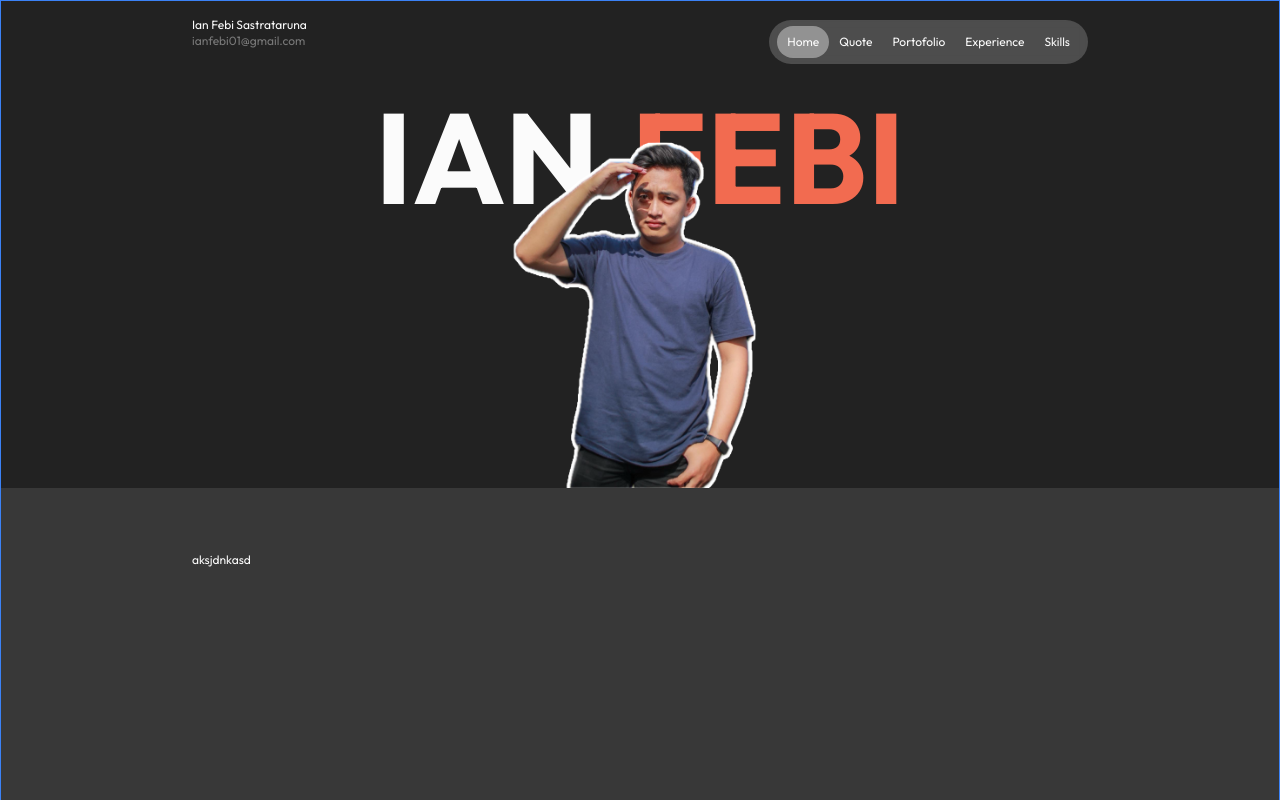
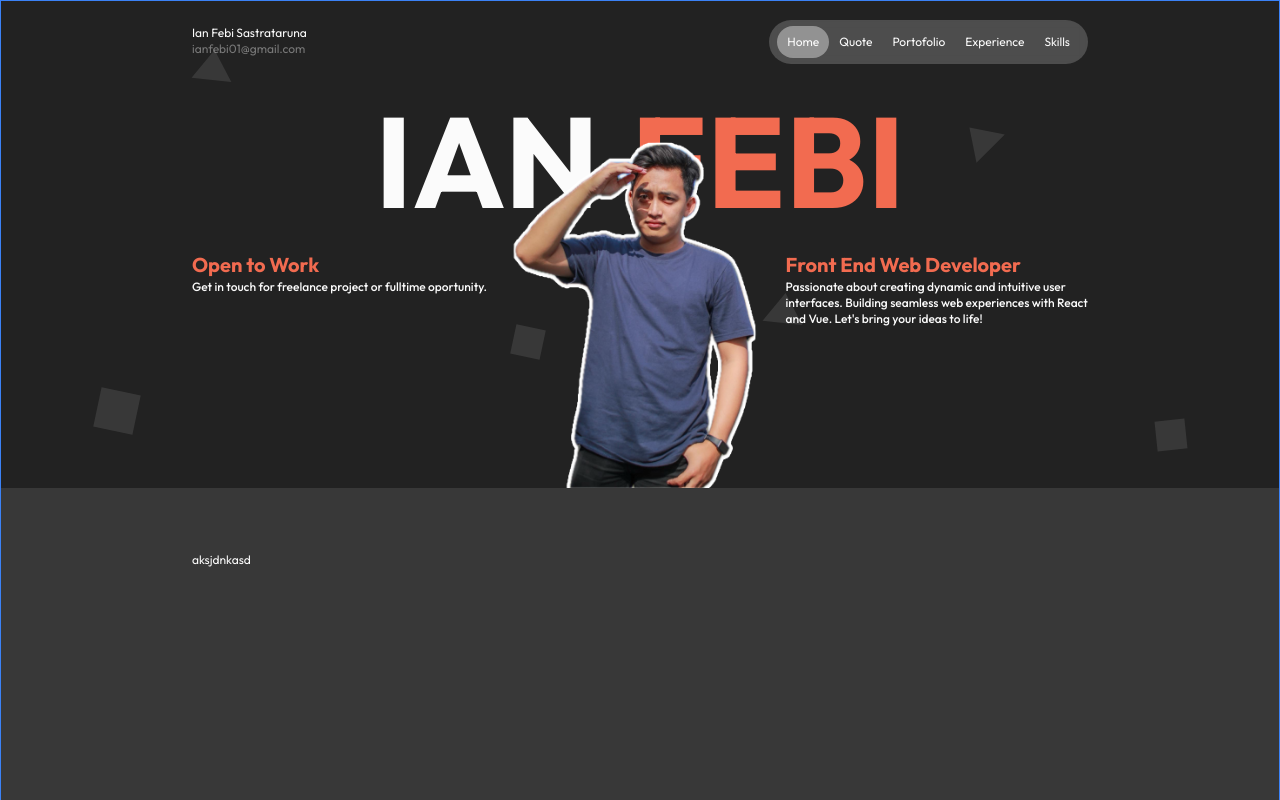
Before and after one commit to ianfebi01/web-profile-fe, a Next.js app: page / in a window 1280 px wide. Shown: the top 800 px of the page. Built offline with nearby package versions, Linux system fonts and the light colour scheme.

Commit message:
add animation on section 1

```diff
--- a/app/page.tsx
+++ b/app/page.tsx
@@ -1,5 +1,7 @@
 import PersonImage from '@/components/Atoms/PersonImage'
+import Shape from '@/components/Atoms/Shape'
 import TextBackground from '@/components/Atoms/TextBackground'
+import TextSide from '@/components/Atoms/TextSide'
 import Navbar from '@/components/Molecules/Navbar'
 import Image from 'next/image'
 
@@ -7,25 +9,30 @@ export default function Home() {
   return (
     <main className="main">
       <Navbar />
-      <section className="main__section h-[487px] bg-dark">
-        <div className="main__container mt-4 relative overflow-hidden">
-          <div>
+      {/* @ NOTE Section 1 */}
+      <section
+        id="home"
+        className="main__section h-[650px] md:h-[487px] transition-default bg-dark relative"
+      >
+        <Shape />
+        <div className="main__container mt-20 sm:mt-6 relative overflow-hidden">
+          <div className="text-center sm:text-left transition-default">
             <p>Ian Febi Sastrataruna</p>
             <a href="mailto:ianfebi01@gmail.com" className="text-white-overlay">
               ianfebi01@gmail.com
             </a>
           </div>
           <TextBackground />
-
           <PersonImage />
+          <TextSide />
         </div>
       </section>
-      <div className="main__section h-[464px] bg-dark-secondary">
+      <section id="quote" className="main__section h-[464px] bg-dark-secondary">
         <div className="main__container mt-16">aksjdnkasd</div>
-      </div>
-      <div className="main__section h-[821px] bg-dark">
+      </section>
+      <section id="portofolio" className="main__section h-[821px] bg-dark">
         <div className="main__container mt-16">aksjdnkasd</div>
-      </div>
+      </section>
     </main>
   )
 }
--- /dev/null
+++ b/assets/scss/base/global.scss
@@ -0,0 +1,3 @@
+.transition-default{
+    @apply transition-all duration-300 ease-in-out;
+}
--- a/assets/scss/layouts/global.scss
+++ b/assets/scss/layouts/global.scss
@@ -2,7 +2,7 @@
     @apply flex min-h-screen flex-col items-center border border-blue-500 ;
 
     @include element(header){
-        @apply flex items-center fixed inset-x-0 mx-auto top-1 w-full max-w-4xl sm:p-4 p-4 md:p-4 lg:px-0 xl:px-0 2xl:px-0;
+        @apply flex items-center fixed inset-x-0 mx-auto top-1 w-fit sm:w-full max-w-4xl sm:p-4 p-4 md:p-4 lg:px-0 xl:px-0 2xl:px-0 z-50 transition-default;
     }
     @include element(section){
         @apply w-full flex flex-col items-center sm:px-4 px-4 md:px-4 lg:px-0 xl:px-0 2xl:px-0;
--- a/assets/scss/main.scss
+++ b/assets/scss/main.scss
@@ -6,7 +6,7 @@
 @import 'abstracts/mixins';
 
 // Global
-// @import 'base/global';
+@import 'base/global';
 // @import 'base/overrides';
 // @import 'base/color';
 
--- a/components/Atoms/PersonImage.tsx
+++ b/components/Atoms/PersonImage.tsx
@@ -24,7 +24,7 @@ const PersonImage = () => {
         variants={{
           hidden: {
             opacity: 0,
-            y: 75,
+            y: 391,
           },
           visible: {
             opacity: 1,
--- /dev/null
+++ b/components/Atoms/Shape.tsx
@@ -0,0 +1,16 @@
+import React from 'react'
+
+const Shape = () => {
+  return (
+    <div>
+      <div className="absolute w-10 h-10 bg-dark-secondary top-[80%] left-24 rotate-12" />
+      <div className="absolute w-0 h-0 top-[10%] left-48 rotate-6 border-l-[20px] border-b-[30px] border-r-[20px] border-l-transparent border-r-transparent border-b-dark-secondary" />
+      <div className="absolute w-0 h-0 top-[25%] left-[75%] -rotate-45 border-l-[20px] border-b-[30px] border-r-[20px] border-l-transparent border-r-transparent border-b-dark-secondary" />
+      <div className="absolute w-10 h-10 bg-dark-secondary inset-x-0 mx-auto -translate-x-28 top-[66%] rotate-12 scale-75" />
+      <div className="absolute w-10 h-10 bg-dark-secondary top-[85%] left-[90%] -rotate-6 scale-75" />
+      <div className="absolute w-0 h-0 inset-x-0 mx-auto translate-x-36 top-[60%]  rotate-6 border-l-[20px] border-b-[30px] border-r-[20px] border-l-transparent border-r-transparent border-b-dark-secondary" />
+    </div>
+  )
+}
+
+export default Shape
--- a/components/Atoms/TextBackground.tsx
+++ b/components/Atoms/TextBackground.tsx
@@ -1,7 +1,14 @@
 'use client'
 
 import React, { useEffect, useRef } from 'react'
-import { useAnimation, useInView, motion, easeInOut } from 'framer-motion'
+import {
+  useAnimation,
+  useInView,
+  motion,
+  easeInOut,
+  easeIn,
+  easeOut,
+} from 'framer-motion'
 
 const TextBackground = () => {
   const textRef = useRef(null)
@@ -20,7 +27,7 @@ const TextBackground = () => {
   return (
     <div
       ref={textRef}
-      className="text-9xl font-bold  w-fit h-fit absolute inset-x-0 mx-auto inset-y-0 my-auto -translate-y-24"
+      className="text-9xl font-bold  w-fit h-fit absolute inset-x-0 mx-auto inset-y-0 my-auto -translate-y-10 sm:-translate-y-24"
     >
       <motion.div
         variants={{
@@ -36,14 +43,14 @@ const TextBackground = () => {
         initial="hidden"
         animate={textControl}
         transition={{
-          duration: 0.5,
+          duration: 0.3,
           delay: 0.3,
-          ease: easeInOut,
+          ease: easeOut,
         }}
-        className="flex gap-8"
+        className="flex flex-col sm:flex-row sm:gap-8 text-center"
       >
-        <h1>IAN</h1>
-        <h1 className="text-orange">FEBI</h1>
+        <h1 className="leading-none m-0">IAN</h1>
+        <h1 className="text-orange leading-none">FEBI</h1>
       </motion.div>
     </div>
   )
--- /dev/null
+++ b/components/Atoms/TextSide.tsx
@@ -0,0 +1,62 @@
+'use client'
+import React, { useEffect, useRef } from 'react'
+import { useInView, motion, useAnimation, easeOut } from 'framer-motion'
+
+const TextSide = () => {
+  const textRef = useRef(null)
+  const textView = useInView(textRef, {
+    once: true,
+  })
+
+  const textControl = useAnimation()
+  useEffect(() => {
+    textControl.start('visible')
+  }, [textView])
+  return (
+    <div
+      ref={textRef}
+      className="absolute inset-y-0 my-auto h-fit sm:translate-y-28 md:translate-y-8"
+    >
+      <motion.div
+        variants={{
+          hidden: {
+            opacity: 0,
+            y: 45,
+          },
+          visible: {
+            opacity: 1,
+            y: 0,
+          },
+        }}
+        initial="hidden"
+        animate={textControl}
+        transition={{
+          duration: 0.3,
+          delay: 0.6,
+          ease: easeOut,
+        }}
+        className="  invisible  sm:visible flex w-full left-0 gap-2"
+      >
+        <div className="grow-[1] w-full shrink-[1] ">
+          <h2 className="text-xl text-orange font-bold">Open to Work</h2>
+          <p className="text-xs font-medium">
+            Get in touch for freelance project or fulltime oportunity.
+          </p>
+        </div>
+        <div className="grow-[1] w-[275px] shrink-0" />
+        <div className=" grow-[1] w-full srink-[1]  ">
+          <h2 className="text-xl text-orange font-bold">
+            Front End Web Developer
+          </h2>
+          <p className="text-xs font-medium">
+            Passionate about creating dynamic and intuitive user interfaces.
+            Building seamless web experiences with React and Vue. Let&apos;s
+            bring your ideas to life!
+          </p>
+        </div>
+      </motion.div>
+    </div>
+  )
+}
+
+export default TextSide
--- a/components/Molecules/Navbar.tsx
+++ b/components/Molecules/Navbar.tsx
@@ -7,6 +7,7 @@ import {
   useMotionValueEvent,
   useAnimation,
 } from 'framer-motion'
+import Link from 'next/link'
 
 const menus = [
   { id: 'home', label: 'Home' },
@@ -37,6 +38,20 @@ const Navbar: FunctionComponent<Props> = () => {
   useMotionValueEvent(scrollY, 'change', () => {
     update()
   })
+
+  const handleScroll = (e: React.MouseEvent<HTMLAnchorElement, MouseEvent>) => {
+    // first prevent the default behavior
+    e.preventDefault()
+    // get the href and remove everything before the hash (#)
+    const href = e.currentTarget.href
+    const targetId = href.replace(/.*\#/, '')
+    // get the element by id and use scrollIntoView
+    const elem = document.getElementById(targetId)
+    elem?.scrollIntoView({
+      behavior: 'smooth',
+    })
+  }
+
   return (
     <motion.nav
       variants={{
@@ -62,11 +77,8 @@ const Navbar: FunctionComponent<Props> = () => {
         }}
       >
         {menus.map((item) => (
-          <Button
-            variant={'link'}
-            key={item.id}
-            onClick={() => setActiveMenu(item.id)}
-          >
+          <Link href={`#${item.id}`} key={item.id} onClick={handleScroll}>
+            <Button variant={'link'} onClick={() => setActiveMenu(item.id)}>
               {activeMenu === item.id && (
                 <motion.span
                   layoutId="bubble"
@@ -77,6 +89,7 @@ const Navbar: FunctionComponent<Props> = () => {
               )}
               {item.label}
             </Button>
+          </Link>
         ))}
       </div>
     </motion.nav>
```
Lines whose indentation alone changed are shown as unchanged.
